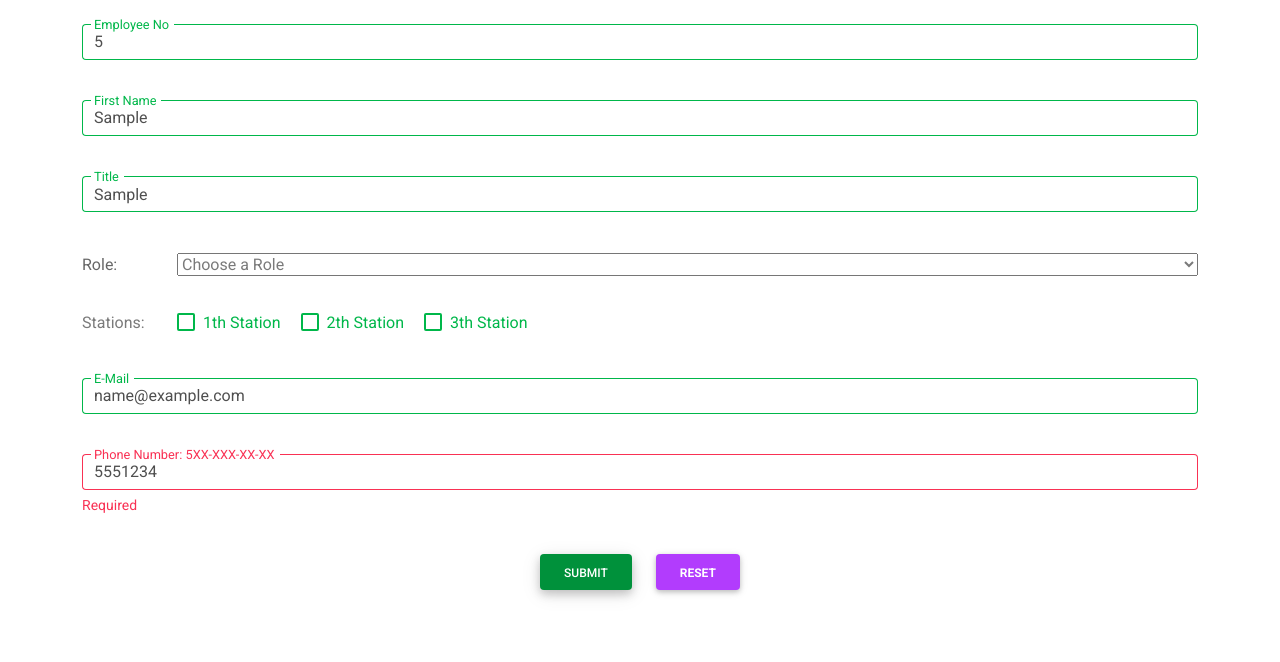
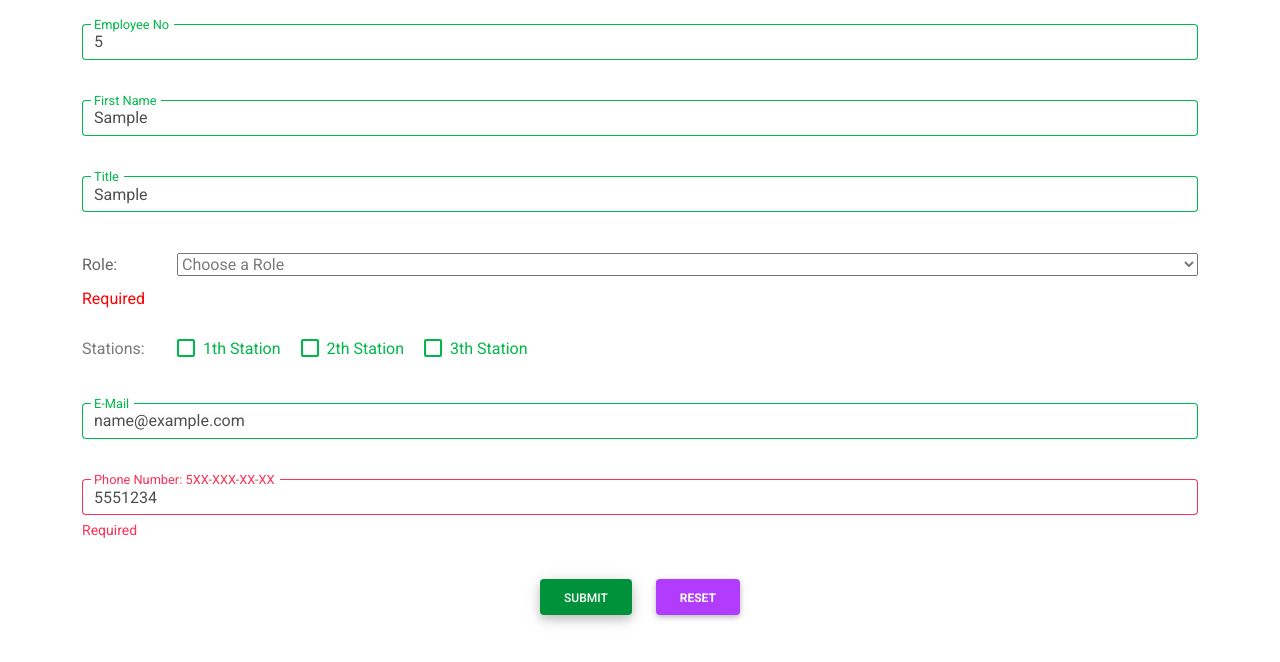
Before and after one commit to aytgn/form-project-js, a plain HTML site: page add-user-form.html in a window 1280 px wide. Both pictures are taken after typing "5", "Sample", "Sample", "name@example.com", "5551234" into the empty fields and a click on the button "SUBMIT". Drawn offline with nearby package versions, Linux system fonts and the light colour scheme.

Commit message:
custom validations

```diff
--- a/add-user-form.html
+++ b/add-user-form.html
@@ -75,6 +75,7 @@
               <option value="4">Role4</option>
             </select>
           </div>
+          <div class="myRoleValid">Required</div>
         </div>
         <div class="row mb-4 myStationsRow">
           <div class="col-md-1 pr-1">Stations:</div>
--- a/add-user.form.js
+++ b/add-user.form.js
@@ -29,12 +29,20 @@ const resetBtnClick = (event) => {
   employeePhoneEL.value = "";
 };
 const submitHandler = (event) => {
+  const myRoleValidationEL = document.querySelector(".myRoleValid");
+  if (!employeeRoleEL.value) {
+    myRoleValidationEL.className = "myRoleInvalid";
+    event.preventDefault();
+    event.stopPropagation();
+  }
   //check form validity
-    if (!employeeAddForm.checkValidity()) {
+  else if (!employeeAddForm.checkValidity()) {
     event.preventDefault();
     event.stopPropagation();
     console.log("not valid!");
   }
+  //check role manually
+
   employeeAddForm.classList.add("was-validated");
 };
 //EVENT LISTENERS
--- a/css/add-user-form.css
+++ b/css/add-user-form.css
@@ -6,3 +6,10 @@
 
 .myStationsRow {
   color: rgba(109, 109, 109, 0.911); }
+
+.myRoleInvalid {
+  display: block;
+  color: red; }
+
+.myRoleValid {
+  display: none; }
```
